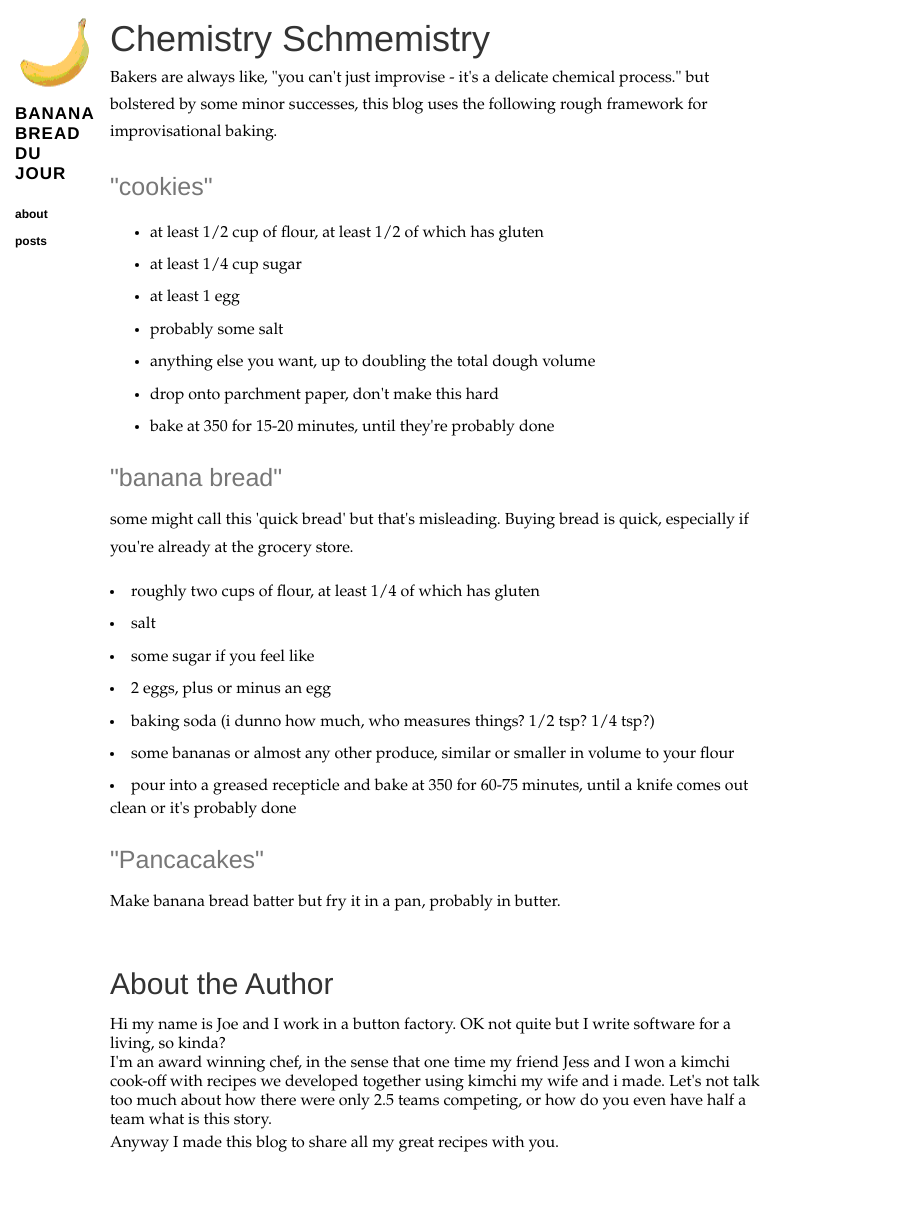
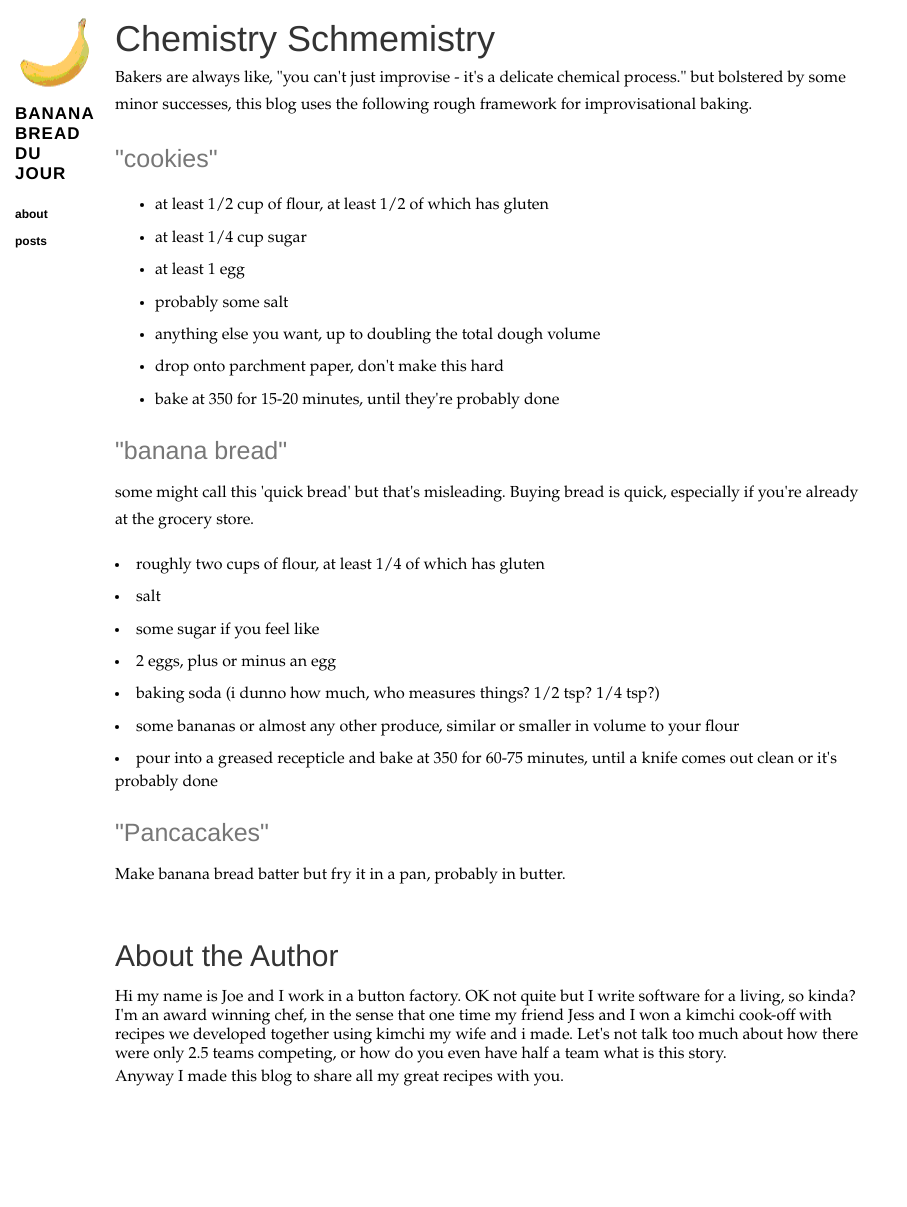
Before and after one commit to joekimmel/bananabread, a Jekyll site: the page built from about.html, in a window 1280 px wide. Shown: the whole page, without its empty margins (0-907 px from the left). Built offline with Jekyll 4.4.1, drawn with Linux system fonts in a browser that asks for light colours; after the commit the page ends 1142 px from its top, so only the background shows below that.

Commit message:
let titles be longer than body content

```diff
--- a/css/base.scss
+++ b/css/base.scss
@@ -84,11 +84,12 @@
 }
 
 .content {
-  max-width: 650px;
-  margin-left: 110px;
+  max-width: 760px;
+  margin-left: 115px;
   margin-right: 20px;
   margin-bottom: 50px;
   h1, h2, h3, h4 {
+    max-width: 960px;
     color: #333;
     font-family: "Yanone Kaffeesatz", Helvetica, sans-serif;
     font-weight: 400;
```
